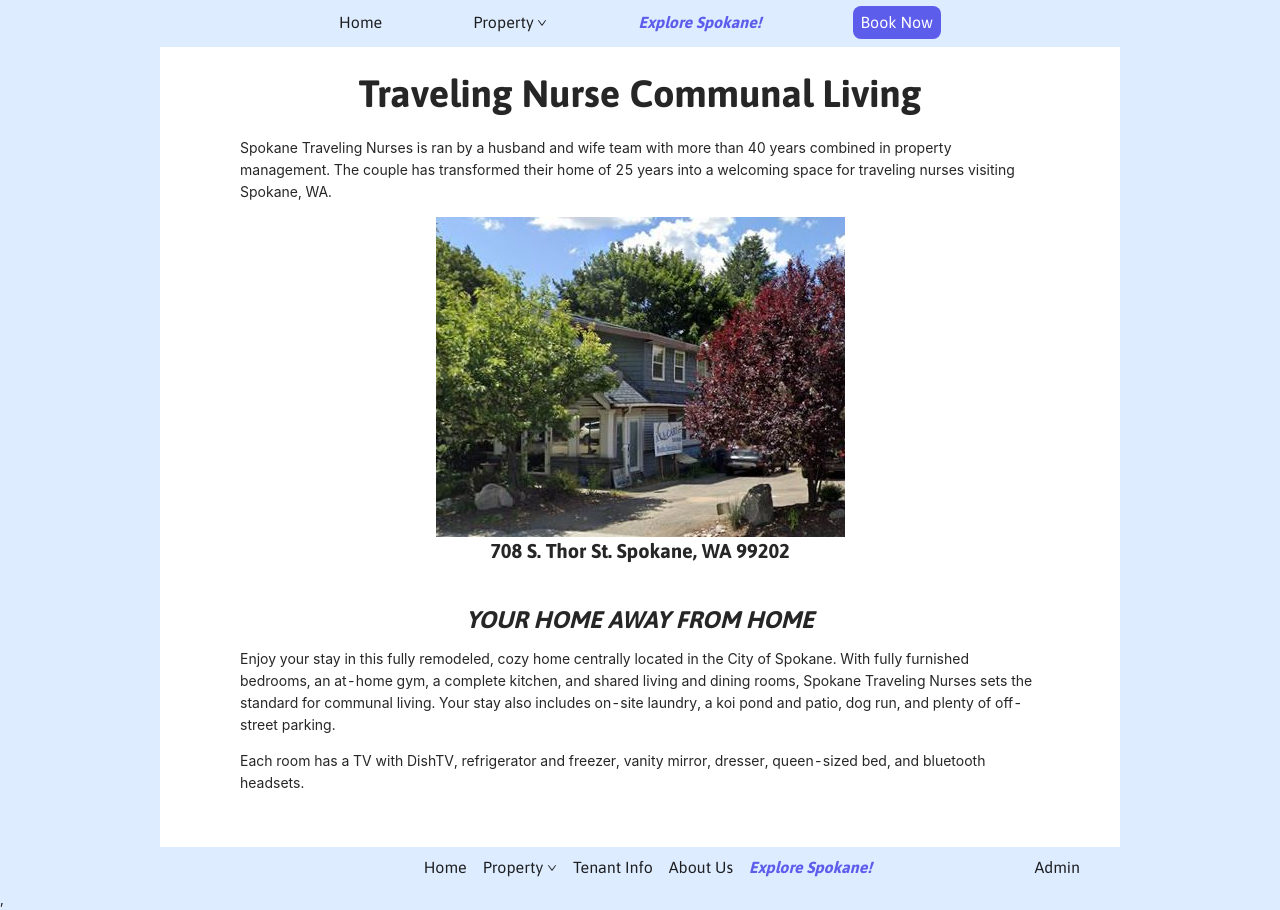
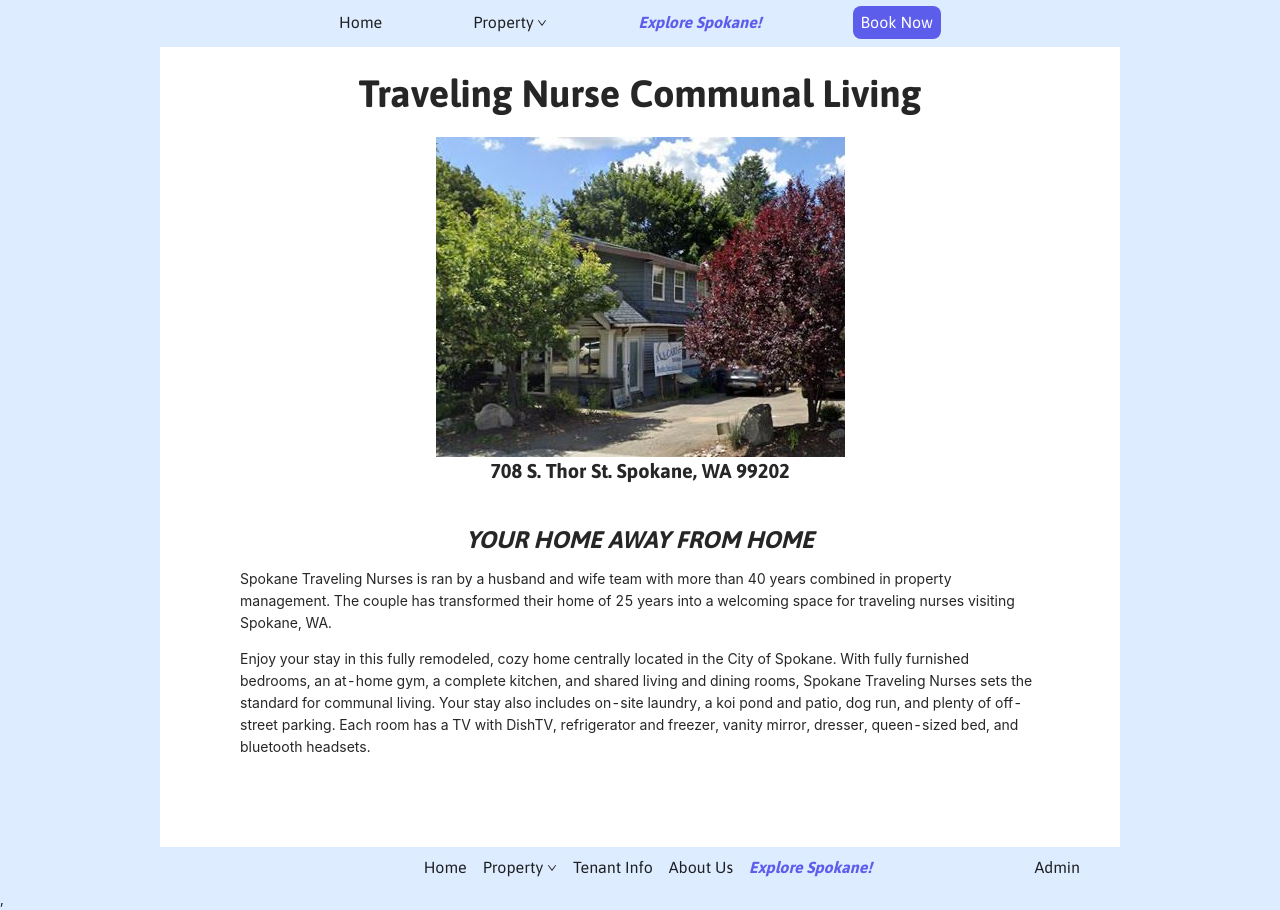
Before and after one commit to Koyamot/SpokaneTravelingNurses, a React (Create React App) app in the folder spokanetravelingnurses/: page / in a window 1280 px wide. Shown: the part 202-1112 px from the top of the page. Built offline with nearby package versions, Linux system fonts and the light colour scheme.

Commit message:
Fix admin fix. Fix font-size.

```diff
--- a/spokanetravelingnurses/src/components/common/SingleRoom/SingleRoom.js
+++ b/spokanetravelingnurses/src/components/common/SingleRoom/SingleRoom.js
@@ -98,8 +98,8 @@ function SingleRoom({ amenities }) {
       <div className="flex-row">
         <div className="flex-column justify-center pic-options">
           {pics.map((link, key) => (
-            <div className="tiny-pic" onClick={(e) => onClick(e)}>
-              <img src={link} key={key} />
+            <div key={key} className="tiny-pic" onClick={(e) => onClick(e)}>
+              <img src={link} alt="room thumbnail"/>
             </div>
           ))}
         </div>
--- a/spokanetravelingnurses/src/components/pages/Landing/Landing.js
+++ b/spokanetravelingnurses/src/components/pages/Landing/Landing.js
@@ -17,28 +17,27 @@ const Landing = () => {
           }}
         >
           <Title level={1}>Traveling Nurse Communal Living</Title>
-          <Paragraph>
-            Spokane Traveling Nurses is ran by a husband and wife team with more than
-            40 years combined in property management. The couple has transformed their
-            home of 25 years into a welcoming space for traveling nurses
-            visiting Spokane, WA.
-          </Paragraph>
+
           <Image src={img} preview={false} />
           <Title level={4}>708 S. Thor St. Spokane, WA 99202</Title>
           <Title level={3} style={{ fontStyle: "italic" }}>
             <i>YOUR HOME AWAY FROM HOME</i>
           </Title>
           <Paragraph>
+            Spokane Traveling Nurses is ran by a husband and wife team with more
+            than 40 years combined in property management. The couple has
+            transformed their home of 25 years into a welcoming space for
+            traveling nurses visiting Spokane, WA.
+          </Paragraph>
+          <Paragraph>
             Enjoy your stay in this fully remodeled, cozy home centrally located
             in the City of Spokane. With fully furnished bedrooms, an at-home
             gym, a complete kitchen, and shared living and dining rooms, Spokane
             Traveling Nurses sets the standard for communal living. Your stay
             also includes on-site laundry, a koi pond and patio, dog run, and
-            plenty of off-street parking.
-          </Paragraph>
-          <Paragraph>
-            Each room has a TV with DishTV, refrigerator and freezer, vanity
-            mirror, dresser, queen-sized bed, and bluetooth headsets.
+            plenty of off-street parking. Each room has a TV with DishTV,
+            refrigerator and freezer, vanity mirror, dresser, queen-sized bed,
+            and bluetooth headsets.
           </Paragraph>
         </section>
       </div>
--- a/spokanetravelingnurses/src/components/pages/Rooms/AdminRooms.js
+++ b/spokanetravelingnurses/src/components/pages/Rooms/AdminRooms.js
@@ -23,8 +23,6 @@ const PUBLIC_ROOMS = gql`
 
 const token = localStorage.getItem("token");
 
-const backendUrl = process.env.REACT_APP_BACKEND_URL;
-
 const AdminRooms = () => {
   const { loading, error, data } = useQuery(PUBLIC_ROOMS, {
     context: {
@@ -36,11 +34,12 @@ const AdminRooms = () => {
 
   if (loading) return <p>Loading...</p>;
   if (error) return <p>DOH! :(</p>;
-
+  console.log(data);
   return (
     <div className="container room-list">
       {data.publicRooms.map((room) => {
-        return !room.room.Occupied ? (
+        console.log("This is room: ", room);
+        return !room.room ? (
           <Link to={`/admin/room/${room.id}`} key={room.id}>
             <RoomsList room={room} />
           </Link>
@@ -55,9 +54,10 @@ const AdminRooms = () => {
 };
 
 const RoomsList = ({ room }) => {
-  const picture =
-    `${backendUrl}${room.Pictures[0].formats.small.url}`;
-  const status = room.room.Occupied;
+  const picture = `${room.Pictures[0].formats.small.url}`;
+
+  console.log("This is picture: ", picture);
+  const status = room.room;
 
   let title, availability;
   if (!status) {
@@ -69,12 +69,19 @@ const RoomsList = ({ room }) => {
     availability = <p>Click for details.</p>;
   } else {
     title = (
-      <Title level={4} disabled>
-        Unavailable
-      </Title>
+      <>
+        <Title level={4} disabled>
+          Unavailable
+        </Title>
+        {room.room.endDate ? (
+          <p>Available on {room.room.endDate}</p>
+        ) : (
+          <p>Available on TBD</p>
+        )}
+      </>
     );
-    availability = <p>Available on {room.room.endDate}</p>;
   }
+
   return (
     <div className="room-card" key={room.id}>
       {title}
--- a/spokanetravelingnurses/src/components/pages/Rooms/Rooms.jsx
+++ b/spokanetravelingnurses/src/components/pages/Rooms/Rooms.jsx
@@ -34,8 +34,8 @@ const RoomList = ({ rooms }) => {
   return (
     <div className="container room-list">
       {roomSort.map((room) => (
-        <Link to={`/room/${room.id}`}>
-          <Rooms key={room.id} room={room} />
+        <Link to={`/room/${room.id}`} key={room.id}>
+          <Rooms room={room} />
         </Link>
       ))}
     </div>
--- a/spokanetravelingnurses/src/styles/components/pages/landing.scss
+++ b/spokanetravelingnurses/src/styles/components/pages/landing.scss
@@ -4,3 +4,7 @@
     text-shadow: 2px 2px 8px $black;
   }
 }
+
+div.ant-typography, .ant-typography p {
+font-size: 1.4rem;
+}
```
